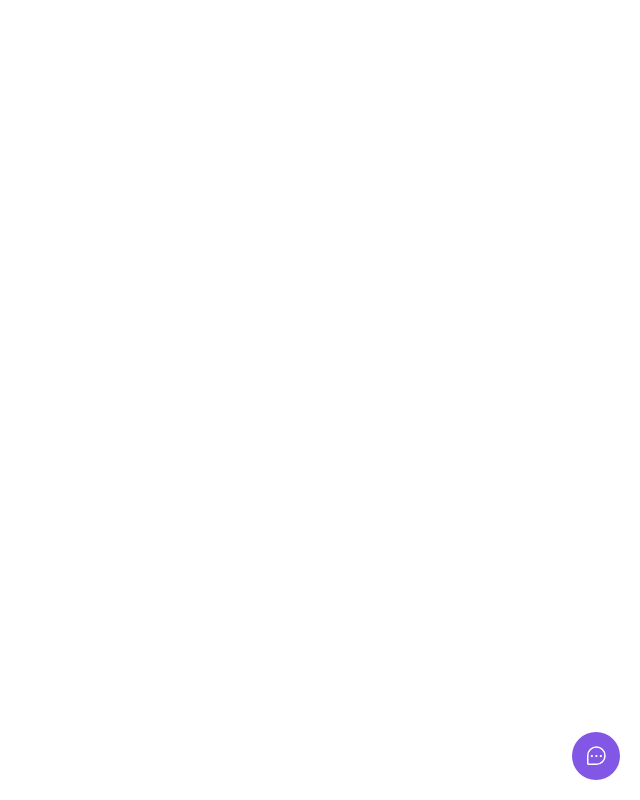
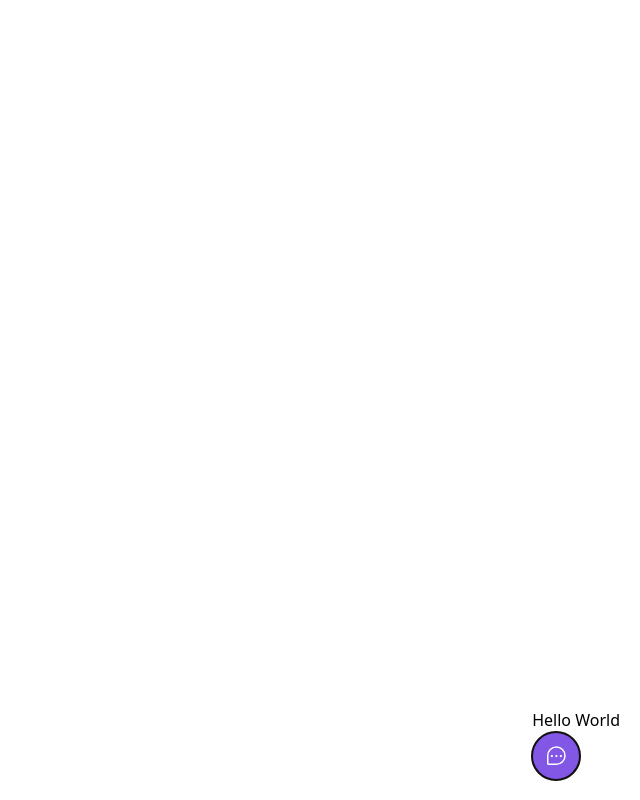
Before and after one commit to MatheusSousa5068/NLW-8, a React (Vite) app in the folder web/: page / in a window 1280 px wide. Both pictures are taken after a click on the button "Feedback". Shown: the whole page, without its empty margins (640-1280 px from the left). Built offline with nearby package versions, Linux system fonts and the light colour scheme.

Commit message:
adding the popover libray

```diff
--- a/web/src/components/Widget.tsx
+++ b/web/src/components/Widget.tsx
@@ -1,19 +1,22 @@
 import React from "react";
 import { ChatTeardropDots } from "phosphor-react";
+import { Popover } from '@headlessui/react'
 
 function Widget() {
+
     return (
-        <div className="absolute bottom-5 right-5">
+        <Popover className="absolute bottom-5 right-5">
+            <Popover.Panel>Hello World</Popover.Panel>
 
-            <button className="bg-brand-500 rounded-full px-3 h-12 text-white flex items-center group">
+            <Popover.Button className="bg-brand-500 rounded-full px-3 h-12 text-white flex items-center group">
                 <ChatTeardropDots className="w-6 h-6" />
 
                 <span className="max-w-0 overflow-hidden hover:max-w-auto group-hover:max-w-xs transition-all duration-500 ease-linear">
                     <span className="pl-2"></span>
                     Feedback
                 </span>
-            </button>
-        </div>
+            </Popover.Button>
+        </Popover>
     );
 }
 
```
